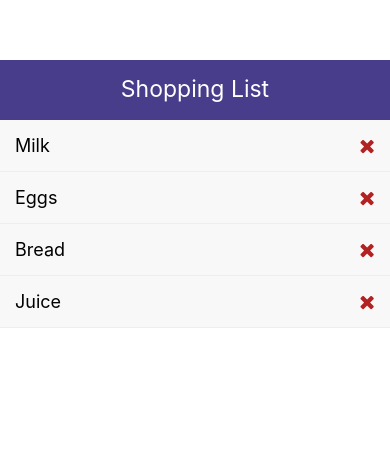
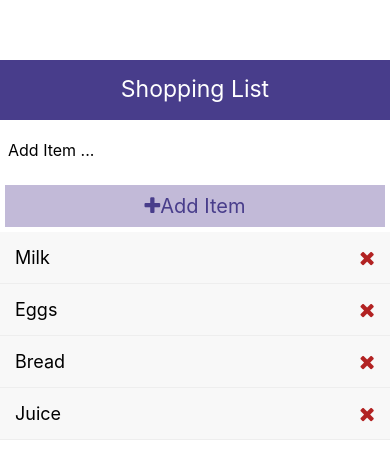
Before and after one commit to dinuka-rp/React-Native-Learning, a React Native app in the folder ShoppingList/: screen / in a window 390 px wide. Shown: the top 460 px of the page. Built offline with nearby package versions, Linux system fonts and the light colour scheme.

Commit message:
add item to shopping cart implemented

```diff
--- a/ShoppingList/App.js
+++ b/ShoppingList/App.js
@@ -1,8 +1,10 @@
 import React, { useState } from 'react';
 import { View, Text, StyleSheet, FlatList } from 'react-native';
+import { v4 as uuidv4 } from 'uuid';
 import Header from './components/Header';
 import ListItem from './components/ListItem'
-import { v4 as uuidv4 } from 'uuid';
+import AddItem from './components/AddItem'
+import { uuid } from 'uuidv4';
 
 const App = () => {
   const [items, setItems] = useState([
@@ -18,10 +20,17 @@
     });
   }
 
+  const addItem = ( text ) => {
+    setItems( prevItems => {
+      return [{ id: uuidv4(), text: text }, ...prevItems];
+    });
+  }
+
 
   return (
     <View style={styles.container}>
       <Header title='Shopping List'/>
+      <AddItem addItem={addItem} />
       <FlatList
         data={items}
         renderItem={({item}) => (
--- /dev/null
+++ b/ShoppingList/components/AddItem.js
@@ -0,0 +1,40 @@
+import React, {useState} from 'react';
+import { View, Text, StyleSheet, TextInput, TouchableOpacity } from 'react-native';
+import Icon from "react-native-vector-icons/dist/FontAwesome";
+
+const AddItem = ( {title, addItem} ) => {
+    const [text, setText] = useState('');
+
+    // take whatever text that is entered and set the value of the text.
+    const onChange = textValue => setText(textValue);
+
+  return (
+      <View>
+          <TextInput placeholder="Add Item ..." style={styles.input} onChangeText={onChange} />
+          {/* button */}
+          <TouchableOpacity style={styles.btn} onPress={() => addItem(text)} >
+              <Text style={styles.btnText}><Icon name="plus" size={20} />Add Item</Text>
+          </TouchableOpacity>
+      </View>
+  );
+};
+
+const styles = StyleSheet.create({
+    input: {
+        height: 60,
+        padding: 8,
+        fontSize: 16,
+    },
+    btn: {
+        backgroundColor: '#c2bad8',
+        padding: 9,
+        margin: 5,
+    },
+    btnText: {
+        color: 'darkslateblue',
+        fontSize: 20,
+        textAlign: 'center'
+    }
+})
+
+export default AddItem;
```
